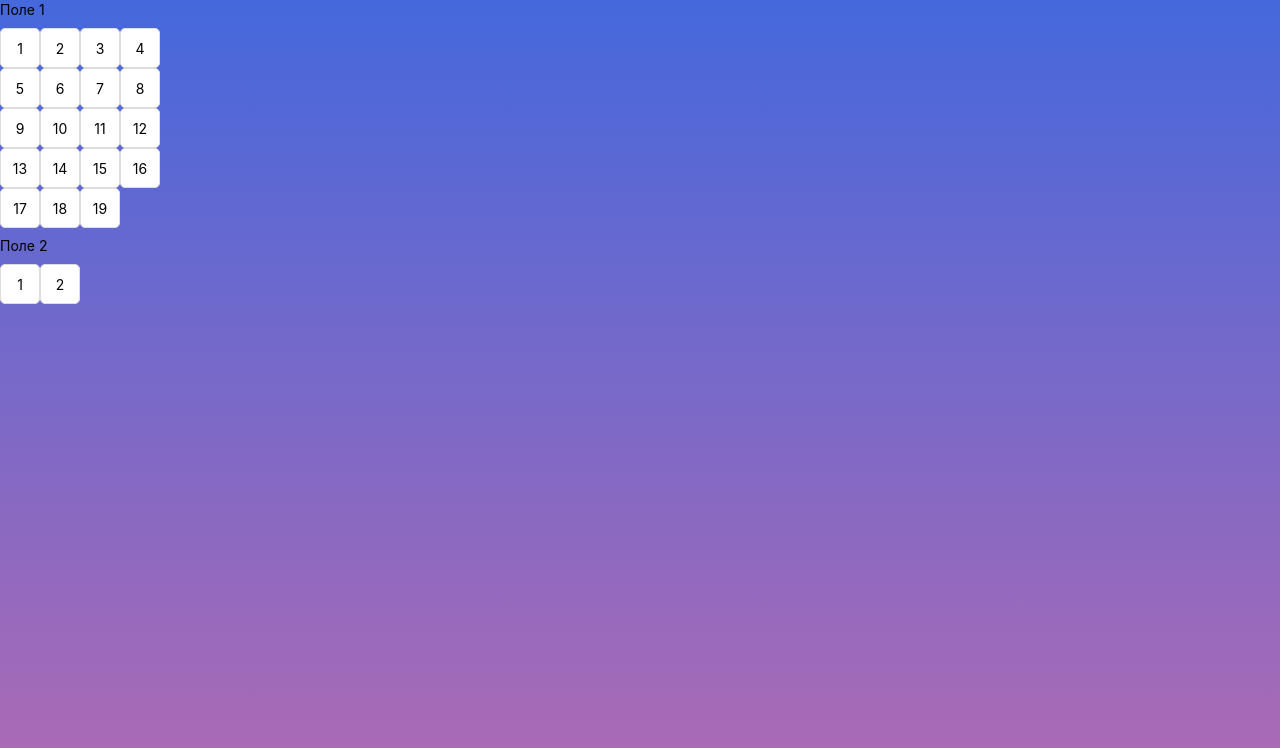
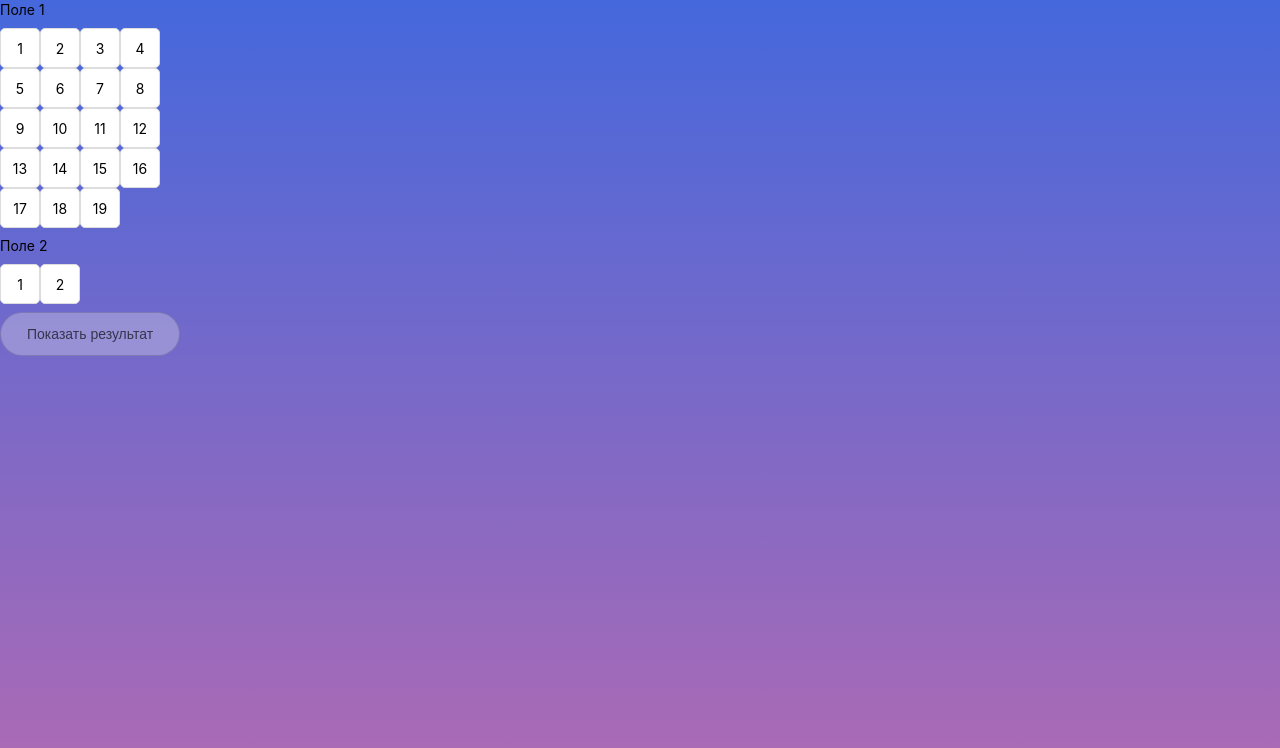
Before and after one commit to andrewgul/lottery, a React (Create React App) app: page / in a window 1280 px wide. Shown: the top 748 px of the page. Built offline with nearby package versions, Linux system fonts and the light colour scheme.

Commit message:
button component

```diff
--- /dev/null
+++ b/src/components/button/Button.module.css
@@ -0,0 +1,9 @@
+.button {
+    border: 1px solid rgba(0, 0, 0, .16);
+    padding: 13px 26px;
+    border-radius: 40px;
+    font-size: 14px;
+    line-height: 16px;
+    color: rgba(0, 0, 0, .64);
+    cursor: pointer;
+}
--- /dev/null
+++ b/src/components/button/Button.tsx
@@ -0,0 +1,24 @@
+import styles from './Button.module.css'
+
+interface ButtonProps {
+    onClick: () => void
+    disabled?: boolean
+}
+
+const Button: React.FC<ButtonProps> = ({
+    onClick,
+    disabled,
+    children
+}) => (
+    <button
+        type="button"
+        className={styles['button']}
+        onClick={onClick}
+        disabled={disabled}
+    >
+        {children}
+    </button>
+)
+
+
+export default Button
--- a/src/components/game/Game.tsx
+++ b/src/components/game/Game.tsx
@@ -6,6 +6,7 @@ import styles from './Game.module.css'
 import TileGrid from '../tile-grid/TileGrid'
 import Tile from '../tile/Tile'
 import produce from 'immer'
+import Button from '../button/Button'
 
 const Game: React.FC = () => {
     const [tiles19, setTiles19] = useState<TileModel[]>(tilesInitial19)
@@ -19,8 +20,12 @@ const Game: React.FC = () => {
         tiles2.filter((tile) => (tile.selected)).length
     ), [tiles2])
 
+    const canSubmit = useMemo(() => (
+        (tiles19selected === 8) && (tiles2selected === 1)
+    ), [tiles19selected, tiles2selected])
+
     const handleTile19Selection = (selected: boolean, index: number): void => {
-        if (tiles19selected >= 8) return
+        if (selected && tiles19selected >= 8) return
 
         setTiles19(produce(tiles19, (draft: TileModel[]) => {
             draft[index].selected = selected
@@ -28,7 +33,7 @@ const Game: React.FC = () => {
     }
 
     const handleTile2Selection = (selected: boolean, index: number): void => {
-        if (tiles2selected >= 1) return
+        if (selected && tiles2selected >= 1) return
 
         setTiles2(produce(tiles2, (draft: TileModel[]) => {
             draft[index].selected = selected
@@ -61,6 +66,9 @@ const Game: React.FC = () => {
                     >{tile.value}</Tile>
                 ))}
             </TileGrid>
+            <Button onClick={() => {console.log('submit!')}} disabled={!canSubmit}>
+                Показать результат
+            </Button>
         </div>
     )
 }
```
